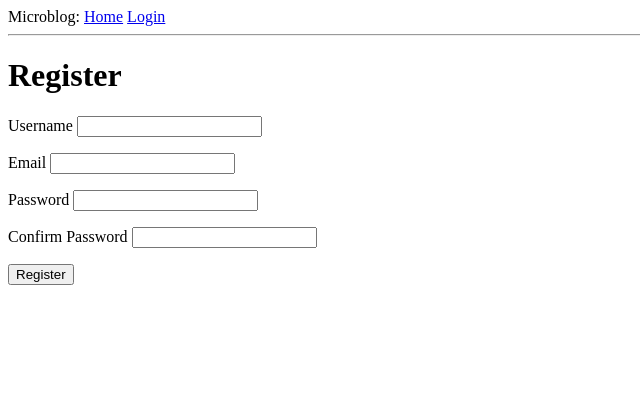
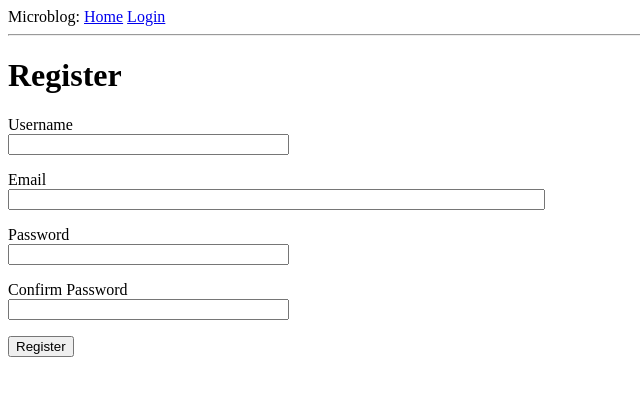
Before and after one commit to chipomwitu/microblog, a Flask app: page /register in a window 1280 px wide. Shown: the top 396 px of the page, without its empty margins (0-640 px from the left). Run offline with Flask 2, Linux system fonts and the light colour scheme.

Commit message:
HTML elements: improved layout

```diff
--- a/app/templates/register.html
+++ b/app/templates/register.html
@@ -8,32 +8,32 @@
   {{ form.hidden_tag() }}
 
   <p>
-    {{ form.username.label }}
-    {{ form.username }}
+    {{ form.username.label }}<br>
+    {{ form.username(size=32) }}<br>
     {% for error in form.username.errors %}
     <span style="color: red;">[{{ error }}]</span>
     {% endfor %}
   </p>
 
   <p>
-    {{ form.email.label }}
-    {{ form.email }}
+    {{ form.email.label }}<br>
+    {{ form.email(size=64) }}<br>
     {% for error in form.email.errors %}
     <span style="color: red;">[{{ error }}]</span>
     {% endfor %}
   </p>
 
   <p>
-    {{ form.password.label }}
-    {{ form.password }}
+    {{ form.password.label }}<br>
+    {{ form.password(size=32) }}<br>
     {% for error in form.password.errors %}
     <span style="color: red;">[{{ error }}]</span>
     {% endfor %}
   </p>
 
   <p>
-    {{ form.confirm.label }}
-    {{ form.confirm }}
+    {{ form.confirm.label }}<br>
+    {{ form.confirm(size=32) }}<br>
     {% for error in form.confirm.errors %}
     <span style="color: red;">[{{ error }}]</span>
     {% endfor %}
```
